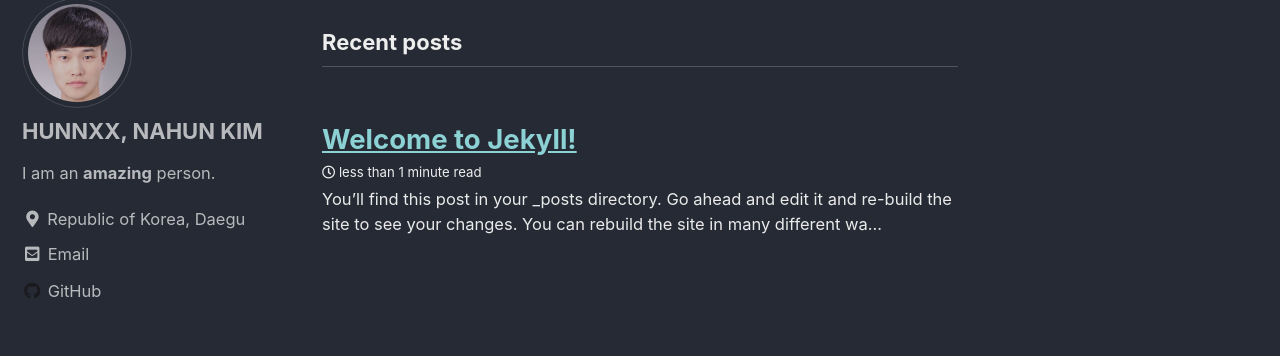
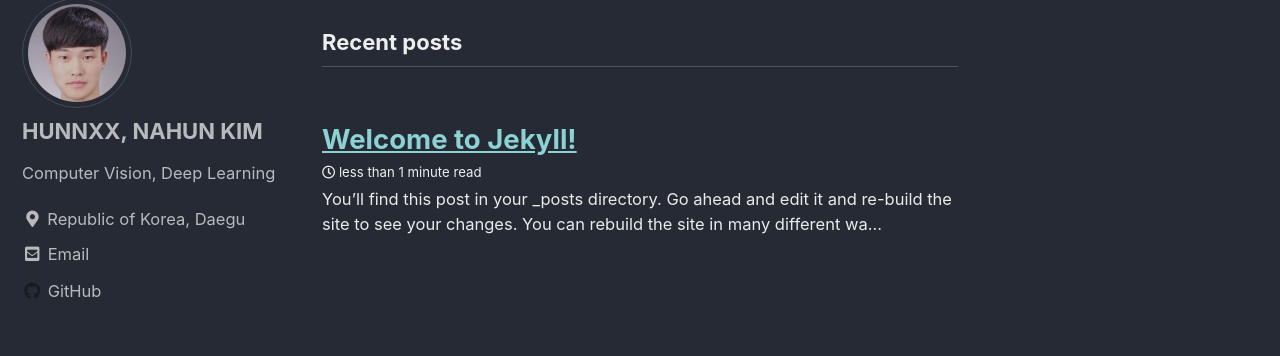
Before and after one commit to hunnxx/hunnxx.github.io, a Jekyll site: the page built from index.html, in a window 1280 px wide. Shown: the part 113-469 px from the top of the page. Built offline with Jekyll 4.4.1, drawn with Linux system fonts in a browser that asks for light colours; cached includes are drawn as plain includes; the list of posts is cut into pages by our own code.

Commit message:
Update _config.yml
Update some information
             site_author: bio

```diff
--- a/_config.yml
+++ b/_config.yml
@@ -95,7 +95,7 @@ analytics:
 author:
   name             : "HUNNXX, NAHUN KIM"
   avatar           : "resources/images/profile.jpg" # path of avatar image, e.g. "/assets/images/bio-photo.jpg"
-  bio              : "I am an **amazing** person."
+  bio              : "Computer Vision, Deep Learning"
   location         : "Republic of Korea, Daegu"
   email            :
   links:
```
